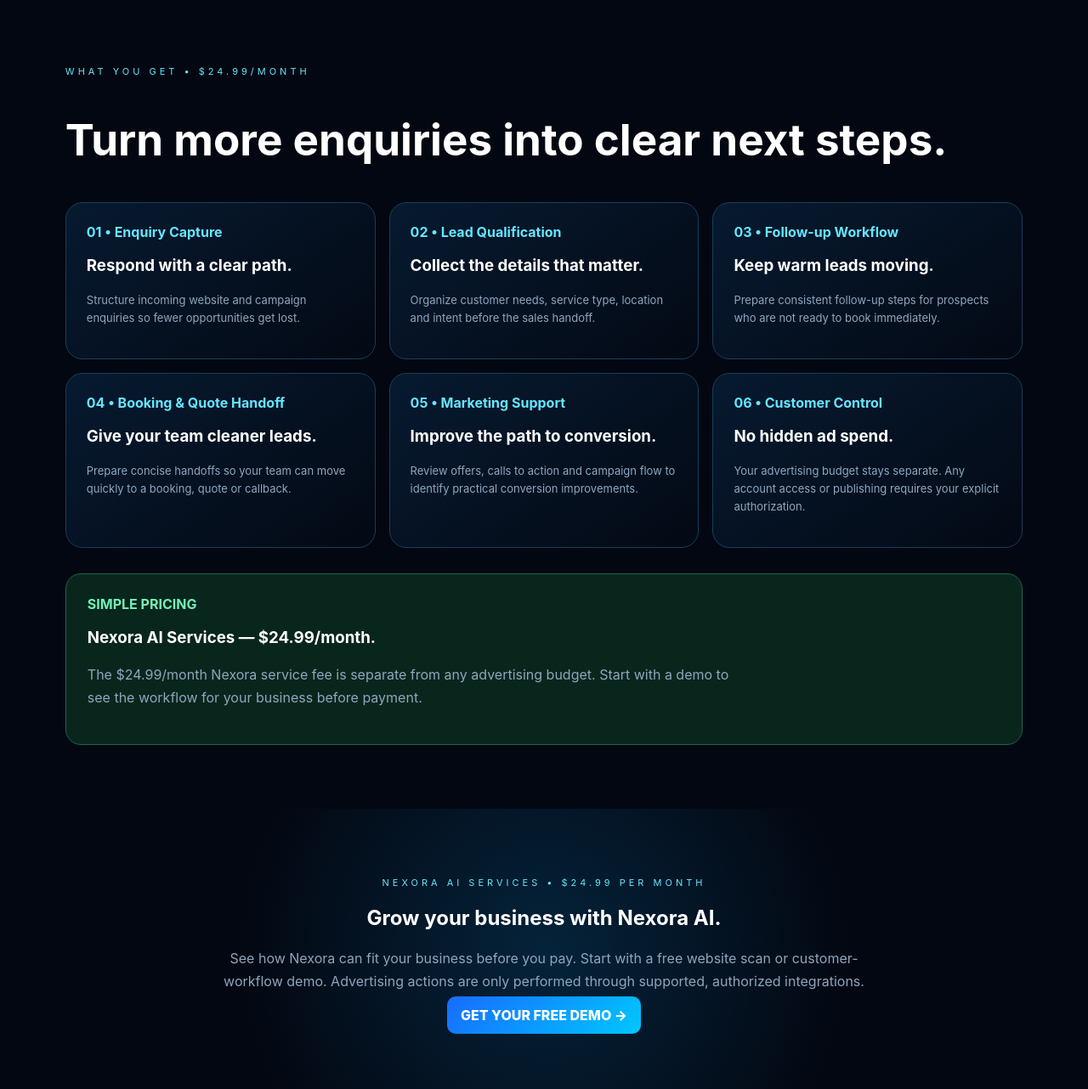
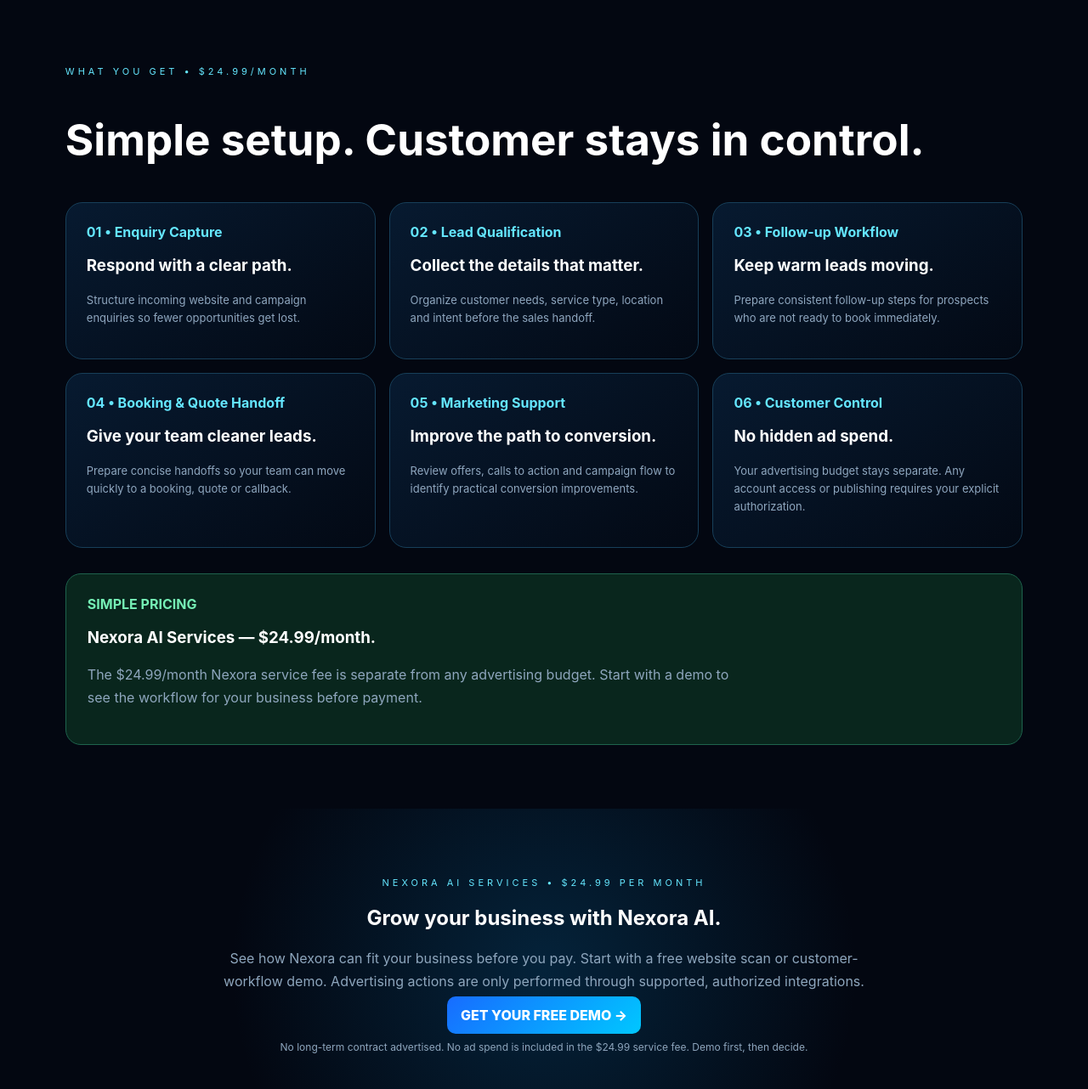
Before and after one commit to thelegendarylivings-6726/nexora-ai-marketing, a website: page index.html in a window 1280 px wide. Shown: the part 1200-2482 px from the top of the page at 85% size. Drawn offline with Linux system fonts and the light colour scheme.

Commit message:
Improve homepage conversion clarity and trust

```diff
--- a/index.html
+++ b/index.html
@@ -59,7 +59,7 @@
 <div class="brand">NEXORA <span>AI MARKETING</span></div>
 <div class="actions">
 <a class="ghost" href="dashboard.html">Demo Dashboard</a>
-<a class="btn" href="login.html">Customer Login</a>
+<a class="btn" href="#free-audit">Get Free Demo</a>
 </div>
 </nav>
 
@@ -109,7 +109,7 @@
 <section class="section">
 
 <div class="tag">WHAT YOU GET • $24.99/MONTH</div>
-<h2>Turn more enquiries into clear next steps.</h2>
+<h2>Simple setup. Customer stays in control.</h2>
 
 <div class="grid">
 
@@ -173,6 +173,7 @@
 </p>
 
 <a class="btn" href="#free-audit">GET YOUR FREE DEMO →</a>
+<p style="margin-top:20px;color:#8ea6bd;font-size:12px">No long-term contract advertised. No ad spend is included in the $24.99 service fee. Demo first, then decide.</p>
 
 </section>
 
```
